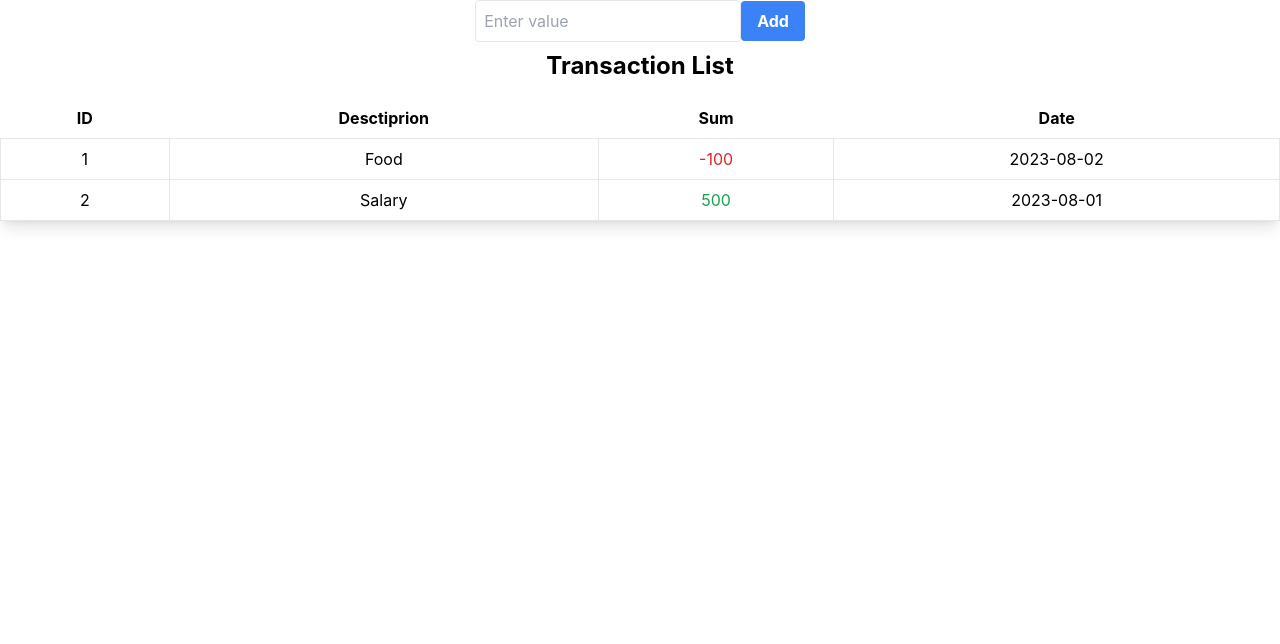
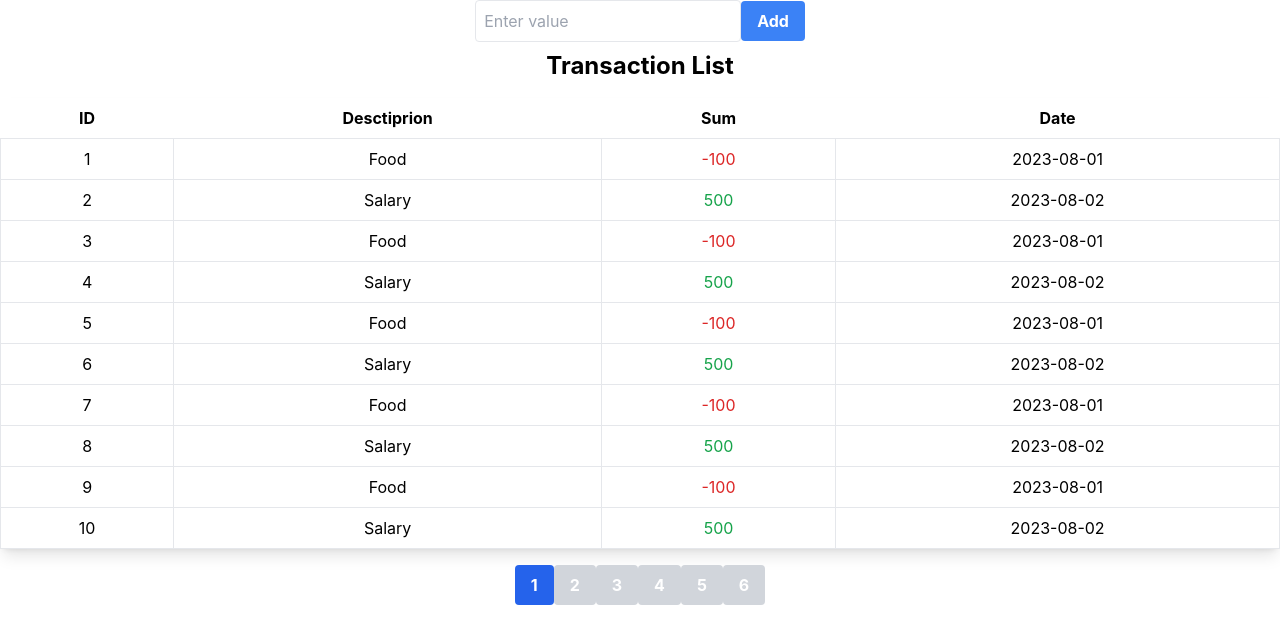
Before and after one commit to AliaksandrLutsevich/Expense-manager, a React (Create React App) app: page / in a window 1280 px wide. Shown: the top 644 px of the page. Built offline with nearby package versions, Linux system fonts and the light colour scheme.

Commit message:
add Pagination.tsx in reusable folder, TransactionList.tsx modified by adding pagination, tests are updated

```diff
--- a/src/App.tsx
+++ b/src/App.tsx
@@ -10,7 +10,7 @@ function App() {
     <div className="App">
       <Input type="number" placeholder="Enter value" className="mb-2" />
       <Button onClick={() => console.log("Added")}>Add</Button>
-      <TransactionList transactions={transactionsData} />
+      <TransactionList transactions={transactionsData} itemsPerPage={10} />
     </div>
   );
 }
--- a/src/components/TransactionList/TransactionList.tsx
+++ b/src/components/TransactionList/TransactionList.tsx
@@ -1,11 +1,29 @@
-import React from "react";
+import React, { useState } from "react";
 import Transaction from "./Transaction";
+import Pagination from "../reusable/Pagination";
 
 interface TransactionListProps {
   transactions: Transaction[];
+  itemsPerPage: number;
 }
 
-const TransactionList: React.FC<TransactionListProps> = ({ transactions }) => {
+const TransactionList: React.FC<TransactionListProps> = ({
+  transactions,
+  itemsPerPage,
+}) => {
+  const [currentPage, setCurrentPage] = useState(1);
+
+  const totalPages = Math.ceil(transactions.length / itemsPerPage);
+  const startIndex = (currentPage - 1) * itemsPerPage;
+  const visibleTransactions = transactions.slice(
+    startIndex,
+    startIndex + itemsPerPage
+  );
+
+  const handlePageChange = (page: number) => {
+    setCurrentPage(page);
+  };
+
   return (
     <div>
       <h2 className="text-2xl font-bold mb-4">Transaction List</h2>
@@ -20,7 +38,7 @@ const TransactionList: React.FC<TransactionListProps> = ({ transactions }) => {
             </tr>
           </thead>
           <tbody>
-            {transactions.map((transaction) => (
+            {visibleTransactions.map((transaction) => (
               <tr key={transaction.id}>
                 <td className="border px-4 py-2">{transaction.id}</td>
                 <td className="border px-4 py-2">{transaction.description}</td>
@@ -37,6 +55,11 @@ const TransactionList: React.FC<TransactionListProps> = ({ transactions }) => {
           </tbody>
         </table>
       </div>
+      <Pagination
+        currentPage={currentPage}
+        totalPages={totalPages}
+        onPageChange={handlePageChange}
+      />
     </div>
   );
 };
--- /dev/null
+++ b/src/components/reusable/Pagination.tsx
@@ -0,0 +1,34 @@
+import React from "react";
+import Button from "./Button";
+
+interface PaginationProps {
+  currentPage: number;
+  totalPages: number;
+  onPageChange: (page: number) => void;
+}
+
+const Pagination: React.FC<PaginationProps> = ({
+  currentPage,
+  totalPages,
+  onPageChange,
+}) => {
+  return (
+    <div className="mt-4">
+      {Array.from({ length: totalPages }, (_, index) => (
+        <Button
+          key={index}
+          onClick={() => onPageChange(index + 1)}
+          className={
+            currentPage === index + 1
+              ? "bg-blue-600 text-white"
+              : "bg-gray-300 hover:bg-gray-400"
+          }
+        >
+          {index + 1}
+        </Button>
+      ))}
+    </div>
+  );
+};
+
+export default Pagination;
--- a/src/mockups/transactions.json
+++ b/src/mockups/transactions.json
@@ -3,12 +3,306 @@
     "id": 1,
     "description": "Food",
     "amount": -100,
-    "date": "2023-08-02"
+    "date": "2023-08-01"
   },
   {
     "id": 2,
     "description": "Salary",
     "amount": 500,
+    "date": "2023-08-02"
+  },
+  {
+    "id": 3,
+    "description": "Food",
+    "amount": -100,
     "date": "2023-08-01"
+  },
+  {
+    "id": 4,
+    "description": "Salary",
+    "amount": 500,
+    "date": "2023-08-02"
+  },
+  {
+    "id": 5,
+    "description": "Food",
+    "amount": -100,
+    "date": "2023-08-01"
+  },
+  {
+    "id": 6,
+    "description": "Salary",
+    "amount": 500,
+    "date": "2023-08-02"
+  },
+  {
+    "id": 7,
+    "description": "Food",
+    "amount": -100,
+    "date": "2023-08-01"
+  },
+  {
+    "id": 8,
+    "description": "Salary",
+    "amount": 500,
+    "date": "2023-08-02"
+  },
+  {
+    "id": 9,
+    "description": "Food",
+    "amount": -100,
+    "date": "2023-08-01"
+  },
+  {
+    "id": 10,
+    "description": "Salary",
+    "amount": 500,
+    "date": "2023-08-02"
+  },
+  {
+    "id": 11,
+    "description": "Food",
+    "amount": -100,
+    "date": "2023-08-01"
+  },
+  {
+    "id": 12,
+    "description": "Salary",
+    "amount": 500,
+    "date": "2023-08-02"
+  },
+  {
+    "id": 13,
+    "description": "Food",
+    "amount": -100,
+    "date": "2023-08-01"
+  },
+  {
+    "id": 14,
+    "description": "Salary",
+    "amount": 500,
+    "date": "2023-08-02"
+  },
+  {
+    "id": 15,
+    "description": "Food",
+    "amount": -100,
+    "date": "2023-08-01"
+  },
+  {
+    "id": 16,
+    "description": "Salary",
+    "amount": 500,
+    "date": "2023-08-02"
+  },
+  {
+    "id": 17,
+    "description": "Food",
+    "amount": -100,
+    "date": "2023-08-01"
+  },
+  {
+    "id": 18,
+    "description": "Salary",
+    "amount": 500,
+    "date": "2023-08-02"
+  },
+  {
+    "id": 19,
+    "description": "Food",
+    "amount": -100,
+    "date": "2023-08-01"
+  },
+  {
+    "id": 20,
+    "description": "Salary",
+    "amount": 500,
+    "date": "2023-08-02"
+  },
+  {
+    "id": 21,
+    "description": "Food",
+    "amount": -100,
+    "date": "2023-08-01"
+  },
+  {
+    "id": 22,
+    "description": "Salary",
+    "amount": 500,
+    "date": "2023-08-02"
+  },
+  {
+    "id": 23,
+    "description": "Food",
+    "amount": -100,
+    "date": "2023-08-01"
+  },
+  {
+    "id": 24,
+    "description": "Salary",
+    "amount": 500,
+    "date": "2023-08-02"
+  },
+  {
+    "id": 25,
+    "description": "Food",
+    "amount": -100,
+    "date": "2023-08-01"
+  },
+  {
+    "id": 26,
+    "description": "Salary",
+    "amount": 500,
+    "date": "2023-08-02"
+  },
+  {
+    "id": 27,
+    "description": "Food",
+    "amount": -100,
+    "date": "2023-08-01"
+  },
+  {
+    "id": 28,
+    "description": "Salary",
+    "amount": 500,
+    "date": "2023-08-02"
+  },
+  {
+    "id": 29,
+    "description": "Food",
+    "amount": -100,
+    "date": "2023-08-01"
+  },
+  {
+    "id": 30,
+    "description": "Salary",
+    "amount": 500,
+    "date": "2023-08-02"
+  },
+  {
+    "id": 31,
+    "description": "Food",
+    "amount": -100,
+    "date": "2023-08-01"
+  },
+  {
+    "id": 32,
+    "description": "Salary",
+    "amount": 500,
+    "date": "2023-08-02"
+  },
+  {
+    "id": 33,
+    "description": "Food",
+    "amount": -100,
+    "date": "2023-08-01"
+  },
+  {
+    "id": 34,
+    "description": "Salary",
+    "amount": 500,
+    "date": "2023-08-02"
+  },
+  {
+    "id": 35,
+    "description": "Food",
+    "amount": -100,
+    "date": "2023-08-01"
+  },
+  {
+    "id": 36,
+    "description": "Salary",
+    "amount": 500,
+    "date": "2023-08-02"
+  },
+  {
+    "id": 37,
+    "description": "Food",
+    "amount": -100,
+    "date": "2023-08-01"
+  },
+  {
+    "id": 38,
+    "description": "Salary",
+    "amount": 500,
+    "date": "2023-08-02"
+  },
+  {
+    "id": 39,
+    "description": "Food",
+    "amount": -100,
+    "date": "2023-08-01"
+  },
+  {
+    "id": 40,
+    "description": "Salary",
+    "amount": 500,
+    "date": "2023-08-02"
+  },
+  {
+    "id": 41,
+    "description": "Food",
+    "amount": -100,
+    "date": "2023-08-01"
+  },
+  {
+    "id": 42,
+    "description": "Salary",
+    "amount": 500,
+    "date": "2023-08-02"
+  },
+  {
+    "id": 43,
+    "description": "Food",
+    "amount": -100,
+    "date": "2023-08-01"
+  },
+  {
+    "id": 44,
+    "description": "Salary",
+    "amount": 500,
+    "date": "2023-08-02"
+  },
+  {
+    "id": 45,
+    "description": "Food",
+    "amount": -100,
+    "date": "2023-08-01"
+  },
+  {
+    "id": 46,
+    "description": "Salary",
+    "amount": 500,
+    "date": "2023-08-02"
+  },
+  {
+    "id": 47,
+    "description": "Food",
+    "amount": -100,
+    "date": "2023-08-01"
+  },
+  {
+    "id": 48,
+    "description": "Salary",
+    "amount": 500,
+    "date": "2023-08-02"
+  },
+  {
+    "id": 49,
+    "description": "Food",
+    "amount": -100,
+    "date": "2023-08-01"
+  },
+  {
+    "id": 50,
+    "description": "Salary",
+    "amount": 500,
+    "date": "2023-08-02"
+  },
+  {
+    "id": 51,
+    "description": "Salary",
+    "amount": 500,
+    "date": "2023-08-02"
   }
 ]
```
Also changed, not shown: 1 other file (tests, documents, lock files or other folders).
